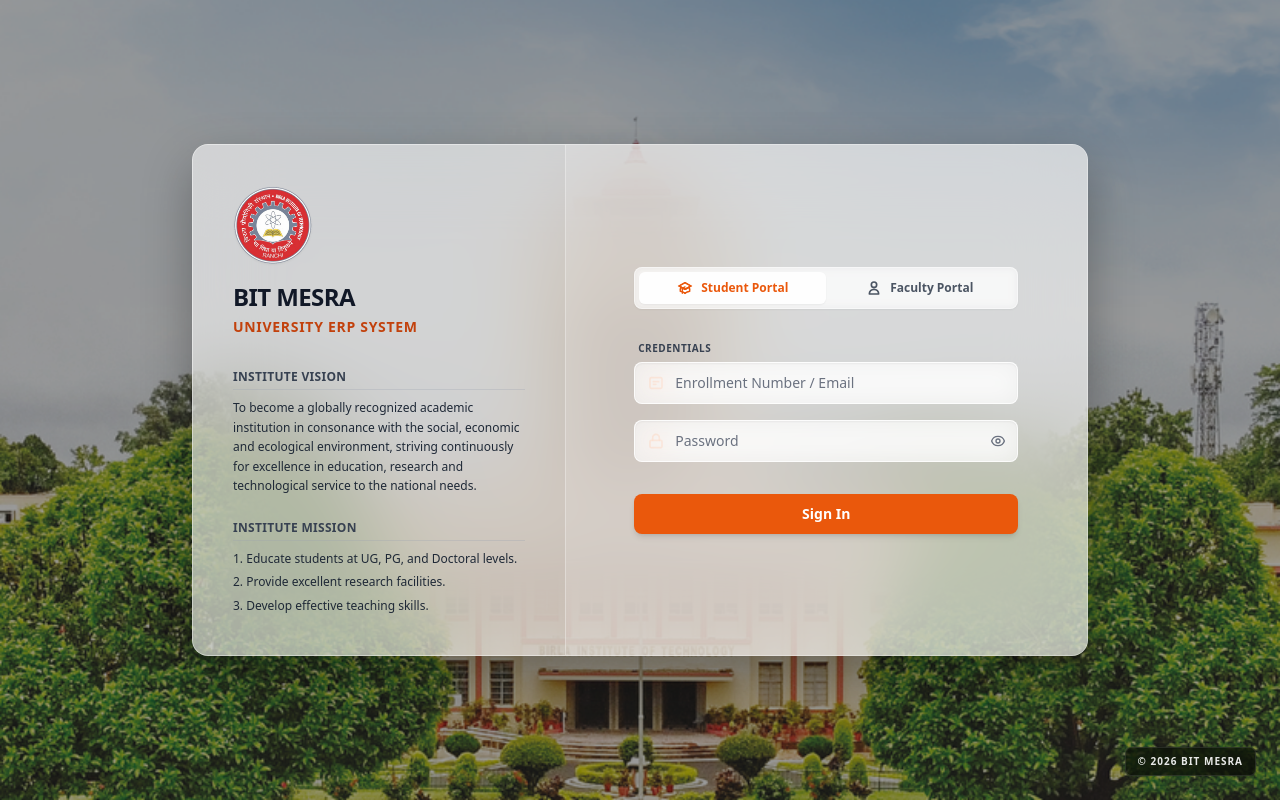
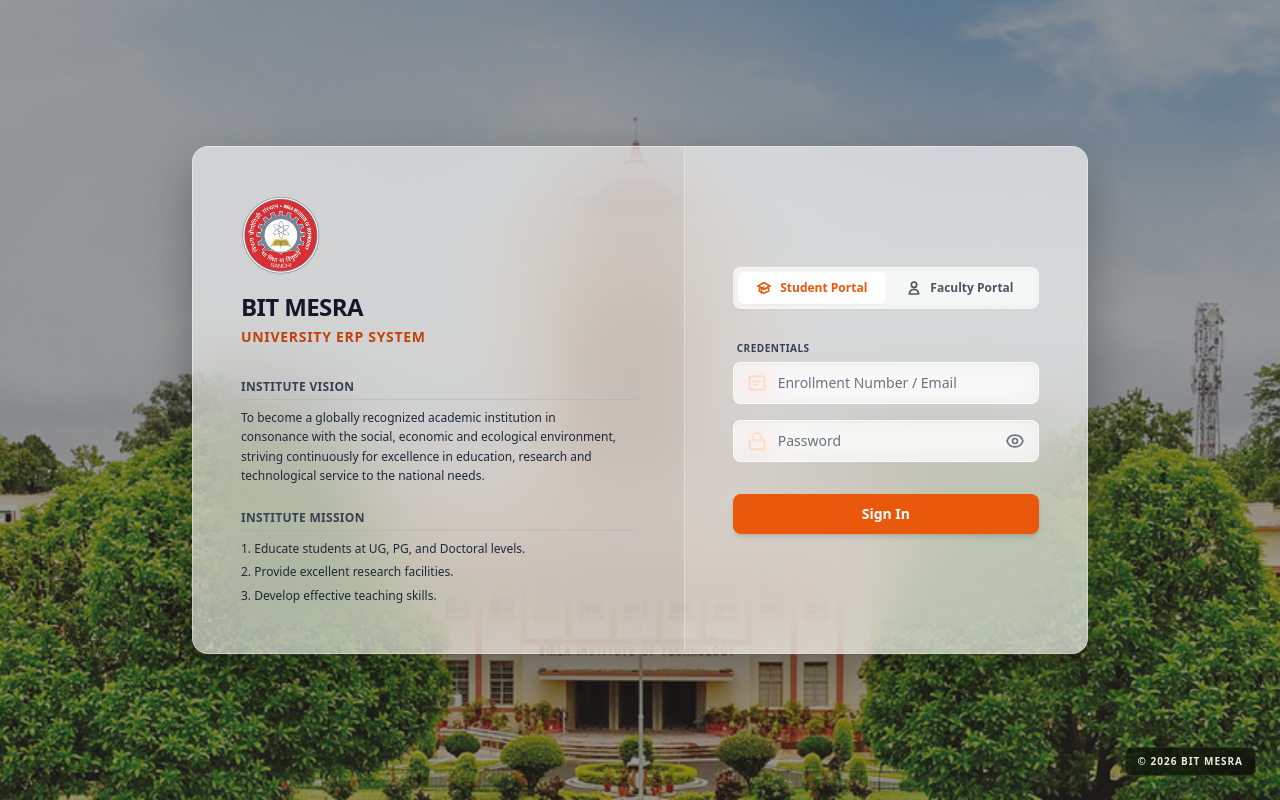
Before and after one commit to SubhraX/attendance-portal, a React (Vite) app in the folder frontend/: page /login in a window 1280 px wide. Built offline with nearby package versions, Linux system fonts and the light colour scheme.

Commit message:
Login Page update

```diff
--- a/frontend/src/Login.jsx
+++ b/frontend/src/Login.jsx
@@ -88,7 +88,7 @@ export default function Login() {
         <div className="relative z-10 w-full max-w-4xl flex flex-col md:flex-row rounded-2xl overflow-hidden shadow-[0_20px_50px_rgba(0,0,0,0.3)] bg-white/40 backdrop-blur-2xl border border-white/60">
 
           {/* Left Side - Info */}
-          <div className="w-full md:w-5/12 p-6 md:p-10 flex flex-col justify-center border-b md:border-b-0 md:border-r border-white/40 bg-white/30">
+          <div className="w-full md:w-[55%] p-6 md:p-12 flex flex-col justify-center border-b md:border-b-0 md:border-r border-white/40 bg-white/30">
             <div className="flex flex-col items-center md:items-start gap-4 text-center md:text-left">
               <img src="/BITS_logo.png" alt="BITS Mesra" className="w-16 h-16 md:w-20 md:h-20 object-contain drop-shadow-sm" />
               <div>
@@ -102,7 +102,7 @@ export default function Login() {
             {/* HIDE TEXT ON MOBILE TO PREVENT SCROLLING */}
             <div className="hidden md:block mt-8">
               <h3 className="text-xs font-bold text-gray-700 mb-2 uppercase tracking-wide border-b border-gray-400/30 pb-1">Institute Vision</h3>
-              <p className="text-gray-800 text-xs font-medium leading-relaxed mb-6">
+              <p className="text-gray-800 text-xs font-medium leading-relaxed mb-6 pr-4">
                 To become a globally recognized academic institution in consonance with the social, economic and ecological environment, striving continuously for excellence in education, research and technological service to the national needs.
               </p>
 
@@ -116,9 +116,10 @@ export default function Login() {
           </div>
 
           {/* Right Side - Form */}
-          <div className="w-full md:w-7/12 p-6 md:p-12 flex flex-col justify-center bg-white/40">
+          <div className="w-full md:w-[45%] p-6 md:p-12 flex flex-col justify-center bg-white/40">
 
-            <div className="w-full max-w-sm mx-auto">
+            {/* Squeezed max-width for the form fields */}
+            <div className="w-full max-w-[320px] mx-auto">
 
               {/* Role Switch - Glassmorphic flat design */}
               <div className="flex w-full p-1 bg-white/40 backdrop-blur-sm rounded-lg mb-8 border border-white/50 shadow-sm">
@@ -156,8 +157,8 @@ export default function Login() {
                 <div>
                   <label className="block text-[10px] font-bold uppercase tracking-wider text-gray-700 mb-1.5 ml-1">Credentials</label>
                   <div className="relative">
-                    <div className="absolute inset-y-0 left-0 pl-3.5 flex items-center pointer-events-none text-orange-600/70">
-                      <svg className="w-4 h-4" fill="none" stroke="currentColor" viewBox="0 0 24 24" strokeWidth="2.5">
+                    <div className="absolute inset-y-0 left-0 pl-3.5 flex items-center pointer-events-none text-orange-600">
+                      <svg className="w-5 h-5" fill="none" stroke="currentColor" viewBox="0 0 24 24" strokeWidth="2.5">
                         <rect x="3" y="4" width="18" height="16" rx="2" ry="2"></rect>
                         <path strokeLinecap="round" strokeLinejoin="round" d="M8 10h8M8 14h4" />
                       </svg>
@@ -165,7 +166,7 @@ export default function Login() {
                     <input
                       type="text"
                       placeholder="Enrollment Number / Email"
-                      className="w-full bg-white/60 backdrop-blur-md border border-white/80 text-gray-900 rounded-lg pl-10 pr-4 py-2.5 focus:outline-none focus:ring-2 focus:ring-orange-500/30 focus:border-orange-500 transition-all text-sm font-medium placeholder-gray-500 shadow-[inset_0_1px_2px_rgba(0,0,0,0.05)]"
+                      className="w-full bg-white/60 backdrop-blur-md border border-white/80 text-gray-900 rounded-lg pl-11 pr-4 py-2.5 focus:outline-none focus:ring-2 focus:ring-orange-500/30 focus:border-orange-500 transition-all text-sm font-medium placeholder-gray-500 shadow-[inset_0_1px_2px_rgba(0,0,0,0.05)]"
                       onChange={e => setEmail(e.target.value)}
                       required
                     />
@@ -174,8 +175,8 @@ export default function Login() {
 
                 {/* Password Input */}
                 <div className="relative">
-                  <div className="absolute inset-y-0 left-0 pl-3.5 flex items-center pointer-events-none text-orange-600/70">
-                    <svg className="w-4 h-4" fill="none" stroke="currentColor" viewBox="0 0 24 24" strokeWidth="2.5">
+                  <div className="absolute inset-y-0 left-0 pl-3.5 flex items-center pointer-events-none text-orange-600">
+                    <svg className="w-5 h-5" fill="none" stroke="currentColor" viewBox="0 0 24 24" strokeWidth="2.5">
                       <rect x="3" y="11" width="18" height="11" rx="2" ry="2"></rect>
                       <path strokeLinecap="round" strokeLinejoin="round" d="M7 11V7a5 5 0 0110 0v4" />
                     </svg>
@@ -183,21 +184,21 @@ export default function Login() {
                   <input
                     type={showPassword ? "text" : "password"}
                     placeholder="Password"
-                    className="w-full bg-white/60 backdrop-blur-md border border-white/80 text-gray-900 rounded-lg pl-10 pr-10 py-2.5 focus:outline-none focus:ring-2 focus:ring-orange-500/30 focus:border-orange-500 transition-all text-sm font-medium placeholder-gray-500 shadow-[inset_0_1px_2px_rgba(0,0,0,0.05)]"
+                    className="w-full bg-white/60 backdrop-blur-md border border-white/80 text-gray-900 rounded-lg pl-11 pr-11 py-2.5 focus:outline-none focus:ring-2 focus:ring-orange-500/30 focus:border-orange-500 transition-all text-sm font-medium placeholder-gray-500 shadow-[inset_0_1px_2px_rgba(0,0,0,0.05)]"
                     onChange={e => setPassword(e.target.value)}
                     required
                   />
                   <button
                     type="button"
                     onClick={() => setShowPassword(!showPassword)}
-                    className="absolute inset-y-0 right-0 pr-3 flex items-center text-gray-500 hover:text-gray-700 transition-colors"
+                    className="absolute inset-y-0 right-0 pr-3.5 flex items-center text-gray-500 hover:text-gray-800 transition-colors"
                   >
                     {showPassword ? (
-                      <svg className="w-4 h-4" fill="none" stroke="currentColor" viewBox="0 0 24 24" strokeWidth="2">
+                      <svg className="w-5 h-5" fill="none" stroke="currentColor" viewBox="0 0 24 24" strokeWidth="2">
                         <path strokeLinecap="round" strokeLinejoin="round" d="M13.875 18.825A10.05 10.05 0 0112 19c-4.478 0-8.268-2.943-9.543-7a9.97 9.97 0 011.563-3.029m5.858.908a3 3 0 114.243 4.243M9.878 9.878l4.242 4.242M9.88 9.88l-3.29-3.29m7.532 7.532l3.29 3.29M3 3l18 18" />
                       </svg>
                     ) : (
-                      <svg className="w-4 h-4" fill="none" stroke="currentColor" viewBox="0 0 24 24" strokeWidth="2">
+                      <svg className="w-5 h-5" fill="none" stroke="currentColor" viewBox="0 0 24 24" strokeWidth="2">
                         <path strokeLinecap="round" strokeLinejoin="round" d="M15 12a3 3 0 11-6 0 3 3 0 016 0z" />
                         <path strokeLinecap="round" strokeLinejoin="round" d="M2.458 12C3.732 7.943 7.523 5 12 5c4.478 0 8.268 2.943 9.542 7-1.274 4.057-5.064 7-9.542 7-4.477 0-8.268-2.943-9.542-7z" />
                       </svg>
```
